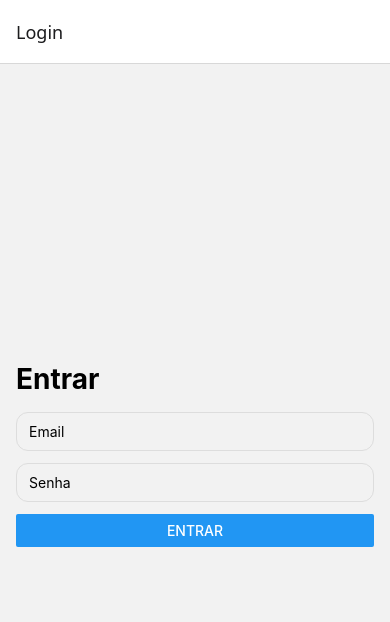
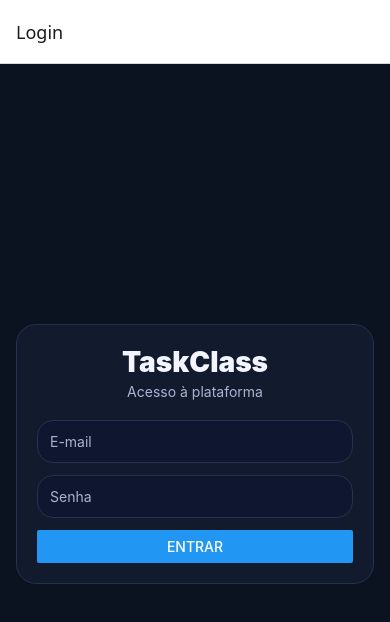
Before and after one commit to pedroavellino/task-class-mobile, a React Native app: screen /Login in a window 390 px wide. Shown: the top 622 px of the page. Built offline with nearby package versions, Linux system fonts and the light colour scheme.

Commit message:
styles(screens): create a more consistent visual indetity for the app

```diff
--- a/src/screens/admin/AdminHomeScreen.tsx
+++ b/src/screens/admin/AdminHomeScreen.tsx
@@ -4,6 +4,7 @@ import { useNavigation } from "@react-navigation/native";
 import type { NativeStackNavigationProp } from "@react-navigation/native-stack";
 import type { AppStackParamList } from "../../navigation/RootNavigator";
 import { useAuth } from "../../auth/AuthContext";
+import { theme } from "../../ui/theme";
 
 export function AdminHomeScreen() {
   const { role } = useAuth();
@@ -13,7 +14,7 @@ export function AdminHomeScreen() {
     return (
       <View style={styles.center}>
         <Text style={styles.title}>Acesso negado</Text>
-        <Text>Somente professores (admin) podem acessar a área administrativa.</Text>
+        <Text style={styles.muted}>Somente professores (admin) podem acessar a área administrativa.</Text>
       </View>
     );
   }
@@ -42,20 +43,22 @@ export function AdminHomeScreen() {
 }
 
 const styles = StyleSheet.create({
-  container: { flex: 1, padding: 16, paddingTop: 24 },
-  center: { flex: 1, alignItems: "center", justifyContent: "center", padding: 16 },
-  title: { fontSize: 26, fontWeight: "800", marginBottom: 6 },
-  subtitle: { color: "#666", marginBottom: 18 },
+  container: { flex: 1, padding: 16, paddingTop: 24, backgroundColor: theme.colors.bg },
+  center: { flex: 1, alignItems: "center", justifyContent: "center", padding: 16, backgroundColor: theme.colors.bg },
+
+  title: { fontSize: 26, fontWeight: "900", marginBottom: 6, color: theme.colors.text },
+  subtitle: { color: theme.colors.muted, marginBottom: 18 },
 
   card: {
     borderWidth: 1,
-    borderColor: "#eee",
-    borderRadius: 16,
+    borderColor: theme.colors.border,
+    backgroundColor: theme.colors.card,
+    borderRadius: theme.radius.lg,
     padding: 16,
     marginBottom: 12,
   },
-  cardTitle: { fontSize: 16, fontWeight: "800", marginBottom: 6 },
-  cardDesc: { color: "#666" },
+  cardTitle: { fontSize: 16, fontWeight: "900", marginBottom: 6, color: theme.colors.text },
+  cardDesc: { color: theme.colors.muted },
 
-  disabledCard: { opacity: 0.5 },
+  muted: { color: theme.colors.muted },
 });
--- a/src/screens/auth/LoginScreen.tsx
+++ b/src/screens/auth/LoginScreen.tsx
@@ -1,6 +1,7 @@
 import React, { useState } from "react";
-import { Alert, Button, StyleSheet, Text, TextInput, View } from "react-native";
+import { Alert, Button, StyleSheet, Text, TextInput, View, ActivityIndicator } from "react-native";
 import { useAuth } from "../../auth/AuthContext";
+import { theme } from "../../ui/theme";
 
 export function LoginScreen() {
   const { signIn } = useAuth();
@@ -10,9 +11,14 @@ export function LoginScreen() {
   const [loading, setLoading] = useState(false);
 
   async function onSubmit() {
+    if (!email.trim() || !password) {
+      Alert.alert("Validação", "Informe e-mail e senha.");
+      return;
+    }
+
     setLoading(true);
     try {
-      await signIn({ email, password });
+      await signIn({ email: email.trim(), password });
     } catch (e) {
       Alert.alert("Login", e instanceof Error ? e.message : "Erro ao logar");
     } finally {
@@ -22,13 +28,17 @@ export function LoginScreen() {
 
   return (
     <View style={styles.container}>
-      <Text style={styles.title}>Entrar</Text>
+      <View style={styles.card}>
+        <Text style={styles.title}>TaskClass</Text>
+        <Text style={styles.subtitle}>Acesso à plataforma</Text>
 
         <TextInput
           value={email}
           onChangeText={setEmail}
           autoCapitalize="none"
-        placeholder="Email"
+          keyboardType="email-address"
+          placeholder="E-mail"
+          placeholderTextColor={theme.colors.muted}
           style={styles.input}
         />
 
@@ -37,23 +47,62 @@ export function LoginScreen() {
           onChangeText={setPassword}
           secureTextEntry
           placeholder="Senha"
+          placeholderTextColor={theme.colors.muted}
           style={styles.input}
         />
 
-      <Button title={loading ? "Entrando..." : "Entrar"} onPress={onSubmit} disabled={loading} />
+        {loading ? (
+          <ActivityIndicator style={{ marginTop: 8 }} />
+        ) : (
+          <Button title="Entrar" onPress={onSubmit} />
+        )}
+      </View>
     </View>
   );
 }
 
 const styles = StyleSheet.create({
-  container: { flex: 1, padding: 16, justifyContent: "center" },
-  title: { fontSize: 28, fontWeight: "700", marginBottom: 16 },
+  container: {
+    flex: 1,
+    backgroundColor: theme.colors.bg,
+    alignItems: "center",
+    justifyContent: "center",
+    padding: 16,
+  },
+
+  card: {
+    width: "100%",
+    maxWidth: 420,
+    backgroundColor: theme.colors.card,
+    borderRadius: theme.radius.lg,
+    padding: 20,
+    borderWidth: 1,
+    borderColor: theme.colors.border,
+  },
+
+  title: {
+    fontSize: 28,
+    fontWeight: "900",
+    color: theme.colors.text,
+    marginBottom: 4,
+    textAlign: "center",
+  },
+
+  subtitle: {
+    fontSize: 14,
+    color: theme.colors.muted,
+    marginBottom: 20,
+    textAlign: "center",
+  },
+
   input: {
     borderWidth: 1,
-    borderColor: "#ddd",
-    borderRadius: 12,
+    borderColor: theme.colors.border,
+    backgroundColor: theme.colors.inputBg,
+    color: theme.colors.text,
+    borderRadius: theme.radius.md,
     paddingHorizontal: 12,
-    paddingVertical: 10,
+    paddingVertical: 12,
     marginBottom: 12,
   },
 });
--- a/src/screens/posts/PostDetailScreen.tsx
+++ b/src/screens/posts/PostDetailScreen.tsx
@@ -1,4 +1,4 @@
-import { useEffect, useState, useLayoutEffect } from "react";
+import React, { useEffect, useLayoutEffect, useState } from "react";
 import { ActivityIndicator, Alert, ScrollView, StyleSheet, Text, View, Button } from "react-native";
 import { RouteProp, useNavigation, useRoute } from "@react-navigation/native";
 import type { NativeStackNavigationProp } from "@react-navigation/native-stack";
@@ -6,6 +6,7 @@ import type { AppStackParamList } from "../../navigation/RootNavigator";
 import type { Post } from "../../types/post";
 import { deletePost, fetchPostById } from "../../api/posts";
 import { useAuth } from "../../auth/AuthContext";
+import { theme } from "../../ui/theme";
 
 type RouteProps = RouteProp<AppStackParamList, "PostDetail">;
 
@@ -22,7 +23,7 @@ export function PostDetailScreen() {
   if (!postId) {
     return (
       <View style={styles.center}>
-        <Text>Post inválido</Text>
+        <Text style={styles.text}>Post inválido</Text>
       </View>
     );
   }
@@ -43,19 +44,13 @@ export function PostDetailScreen() {
 
     navigation.setOptions({
       headerRight: () => (
-        <Button
-          title="Editar"
-          onPress={() => navigation.navigate("EditPost", { postId })}
-        />
+        <Button title="Editar" onPress={() => navigation.navigate("EditPost", { postId })} />
       ),
     });
   }, [navigation, role, post, postId]);
 
-  async function onDelete() {
-    Alert.alert(
-      "Excluir post",
-      "Tem certeza que deseja excluir este post?",
-      [
+  function onDelete() {
+    Alert.alert("Excluir post", "Tem certeza que deseja excluir este post?", [
       { text: "Cancelar", style: "cancel" },
       {
         text: "Excluir",
@@ -69,14 +64,14 @@ export function PostDetailScreen() {
           }
         },
       },
-      ]
-    );
+    ]);
   }
 
   if (loading) {
     return (
       <View style={styles.center}>
         <ActivityIndicator />
+        <Text style={styles.muted}>Carregando…</Text>
       </View>
     );
   }
@@ -84,7 +79,7 @@ export function PostDetailScreen() {
   if (!post) {
     return (
       <View style={styles.center}>
-        <Text>Post não encontrado.</Text>
+        <Text style={styles.text}>Post não encontrado.</Text>
       </View>
     );
   }
@@ -92,14 +87,15 @@ export function PostDetailScreen() {
   return (
     <ScrollView contentContainerStyle={styles.container}>
       <Text style={styles.title}>{post.titulo}</Text>
+      <Text style={styles.meta}>por {post.autor}</Text>
 
-      <Text style={styles.meta}>{post.autor}</Text>
-
+      <View style={styles.contentCard}>
         <Text style={styles.content}>{post.conteudo}</Text>
+      </View>
 
       {role === "admin" && (
         <View style={styles.adminActions}>
-          <Button title="Excluir post" color="#c00" onPress={onDelete} />
+          <Button title="Excluir post" color={theme.colors.danger} onPress={onDelete} />
         </View>
       )}
     </ScrollView>
@@ -107,10 +103,23 @@ export function PostDetailScreen() {
 }
 
 const styles = StyleSheet.create({
-  container: { padding: 16 },
-  title: { fontSize: 22, fontWeight: "700", marginBottom: 8 },
-  meta: { color: "#666", marginBottom: 16 },
-  content: { fontSize: 16, lineHeight: 22 },
-  adminActions: { marginTop: 24 },
-  center: { flex: 1, alignItems: "center", justifyContent: "center" },
+  container: { padding: 16, backgroundColor: theme.colors.bg, flexGrow: 1 },
+
+  title: { fontSize: 22, fontWeight: "900", marginBottom: 6, color: theme.colors.text },
+  meta: { color: theme.colors.muted, marginBottom: 16 },
+
+  contentCard: {
+    borderWidth: 1,
+    borderColor: theme.colors.border,
+    backgroundColor: theme.colors.card,
+    borderRadius: theme.radius.lg,
+    padding: 16,
+  },
+  content: { fontSize: 16, lineHeight: 24, color: theme.colors.text, opacity: 0.95 },
+
+  adminActions: { marginTop: 20 },
+
+  center: { flex: 1, alignItems: "center", justifyContent: "center", backgroundColor: theme.colors.bg, padding: 16 },
+  muted: { marginTop: 8, color: theme.colors.muted },
+  text: { color: theme.colors.text },
 });
--- a/src/screens/posts/PostListScreen.tsx
+++ b/src/screens/posts/PostListScreen.tsx
@@ -7,6 +7,7 @@ import type { NativeStackNavigationProp } from "@react-navigation/native-stack";
 import type { AppStackParamList } from "../../navigation/RootNavigator";
 import { useLayoutEffect } from "react";
 import { useAuth } from "../../auth/AuthContext";
+import { theme } from "../../ui/theme";
 
 function snippet(text: string, max = 120) {
   if (!text) return "";
@@ -111,6 +112,7 @@ export function PostsListScreen() {
         value={search}
         onChangeText={setSearch}
         placeholder="Buscar por título ou conteúdo…"
+        placeholderTextColor={theme.colors.muted}
         autoCapitalize="none"
         style={styles.input}
       />
@@ -135,27 +137,33 @@ export function PostsListScreen() {
 }
 
 const styles = StyleSheet.create({
-  container: { flex: 1, padding: 16, paddingTop: 24 },
-  title: { fontSize: 24, fontWeight: "700", marginBottom: 12 },
+  container: { flex: 1, padding: 16, paddingTop: 24, backgroundColor: theme.colors.bg },
+  title: { fontSize: 24, fontWeight: "800", marginBottom: 12, color: theme.colors.text },
+
   input: {
     borderWidth: 1,
-    borderColor: "#ddd",
-    borderRadius: 12,
+    borderColor: theme.colors.border,
+    backgroundColor: theme.colors.inputBg,
+    color: theme.colors.text,
+    borderRadius: theme.radius.md,
     paddingHorizontal: 12,
-    paddingVertical: 10,
+    paddingVertical: 12,
     marginBottom: 12,
   },
+
   card: {
     borderWidth: 1,
-    borderColor: "#eee",
-    borderRadius: 16,
+    borderColor: theme.colors.border,
+    backgroundColor: theme.colors.card,
+    borderRadius: theme.radius.lg,
     padding: 14,
     marginBottom: 12,
   },
-  cardTitle: { fontSize: 16, fontWeight: "700", marginBottom: 6 },
-  cardMeta: { fontSize: 12, marginBottom: 8, color: "#666" },
-  cardBody: { fontSize: 14, color: "#222" },
-  muted: { color: "#666", marginTop: 8 },
-  center: { flex: 1, alignItems: "center", justifyContent: "center" },
+  cardTitle: { fontSize: 16, fontWeight: "800", marginBottom: 6, color: theme.colors.text },
+  cardMeta: { fontSize: 12, marginBottom: 8, color: theme.colors.muted },
+  cardBody: { fontSize: 14, color: theme.colors.text, opacity: 0.92 },
+
+  muted: { color: theme.colors.muted, marginTop: 8 },
+  center: { flex: 1, alignItems: "center", justifyContent: "center", backgroundColor: theme.colors.bg },
   emptyContainer: { flexGrow: 1, alignItems: "center", justifyContent: "center" },
 });
--- /dev/null
+++ b/src/ui/theme.ts
@@ -0,0 +1,17 @@
+export const theme = {
+  colors: {
+    bg: "#0B1220",
+    card: "#121B2E",
+    border: "#24314F",
+    text: "#F2F5FF",
+    muted: "#A9B4D0",
+    primary: "#4F7CFF",
+    danger: "#FF4D4D",
+    inputBg: "#0F1730",
+  },
+  radius: {
+    sm: 12,
+    md: 16,
+    lg: 20,
+  },
+};
```
Lines whose indentation alone changed are shown as unchanged.
